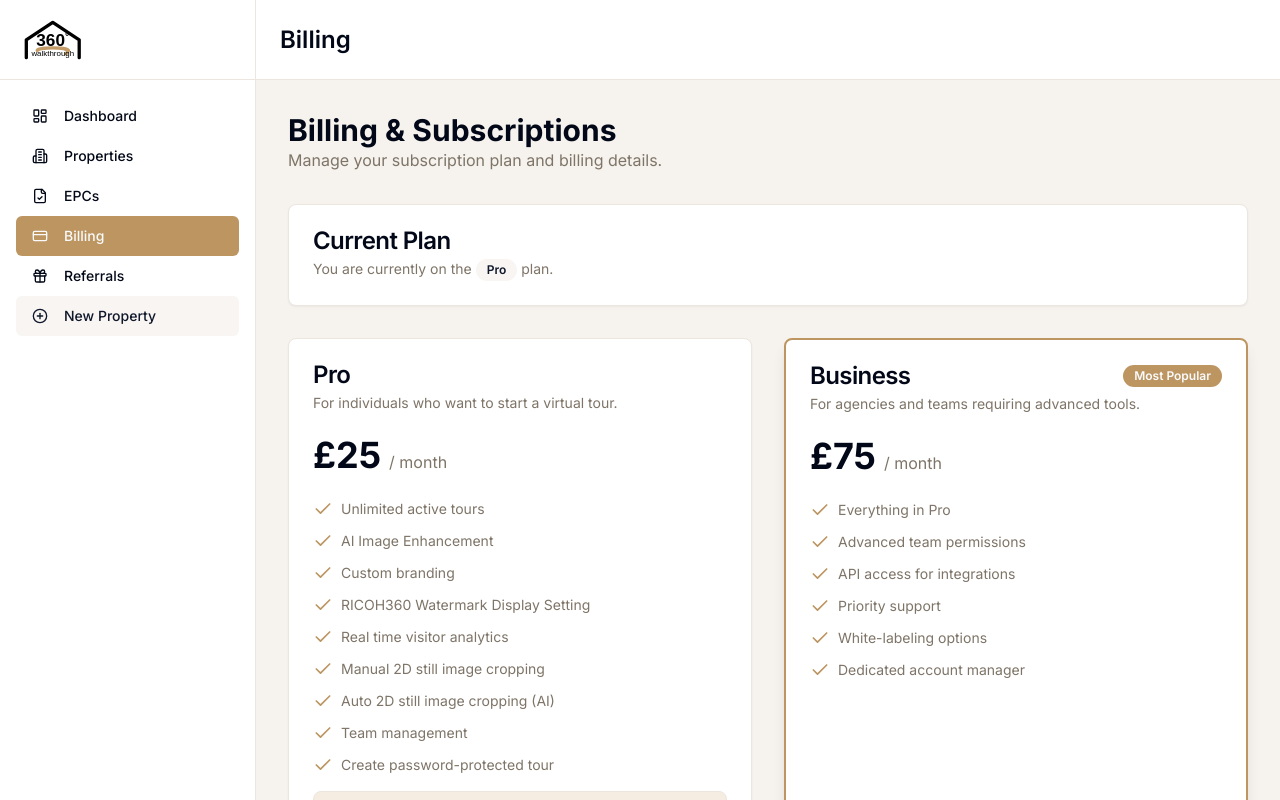
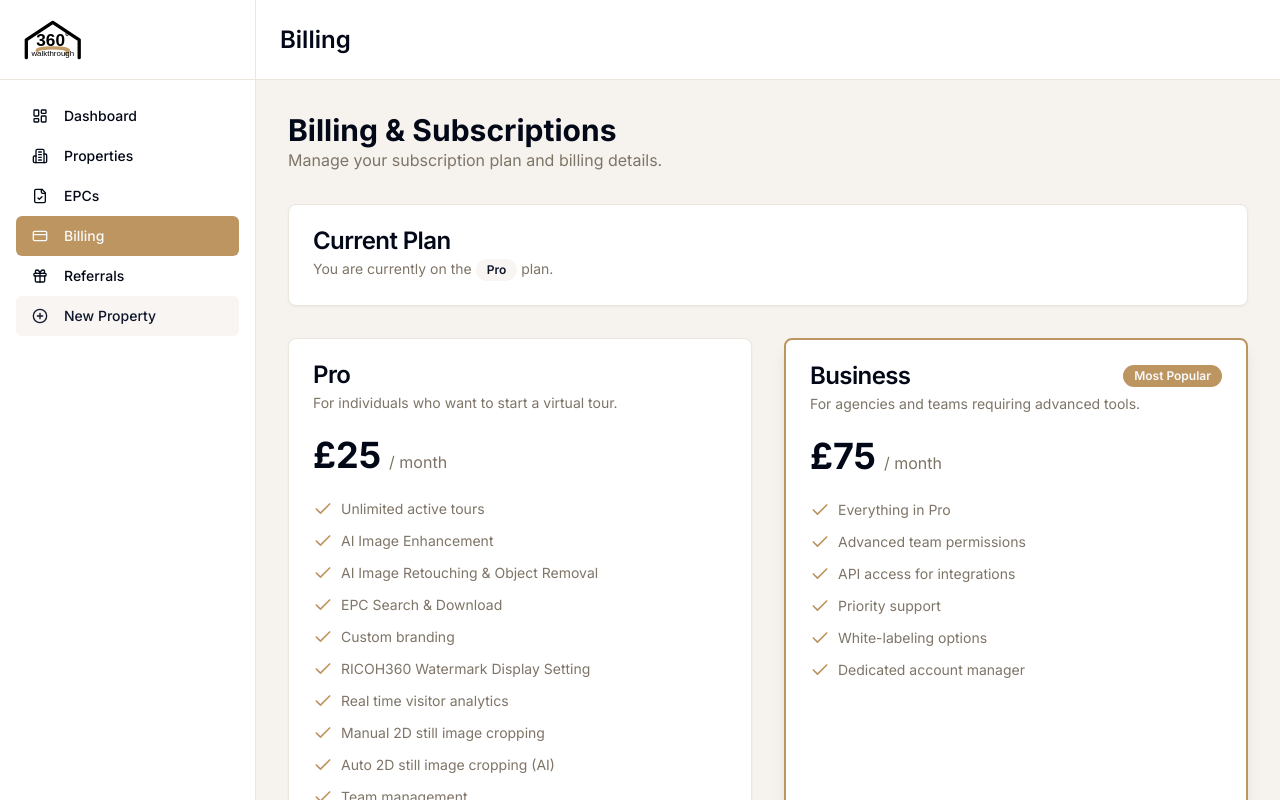
Before and after one commit to Funkymedia/360walkthrough, a Next.js app: page /dashboard/billing in a window 1280 px wide. Shown: the top 800 px of the page. Built offline with nearby package versions, Linux system fonts and the light colour scheme.

Commit message:
Add into the list on Pro. AI Image re touch, Object removal, EPC search.

```diff
--- a/src/app/dashboard/billing/page.tsx
+++ b/src/app/dashboard/billing/page.tsx
@@ -6,6 +6,8 @@ import { Badge } from '@/components/ui/badge';
 const proFeatures = [
   'Unlimited active tours',
   'AI Image Enhancement',
+  'AI Image Retouching & Object Removal',
+  'EPC Search & Download',
   'Custom branding',
   'RICOH360 Watermark Display Setting',
   'Real time visitor analytics',
```
